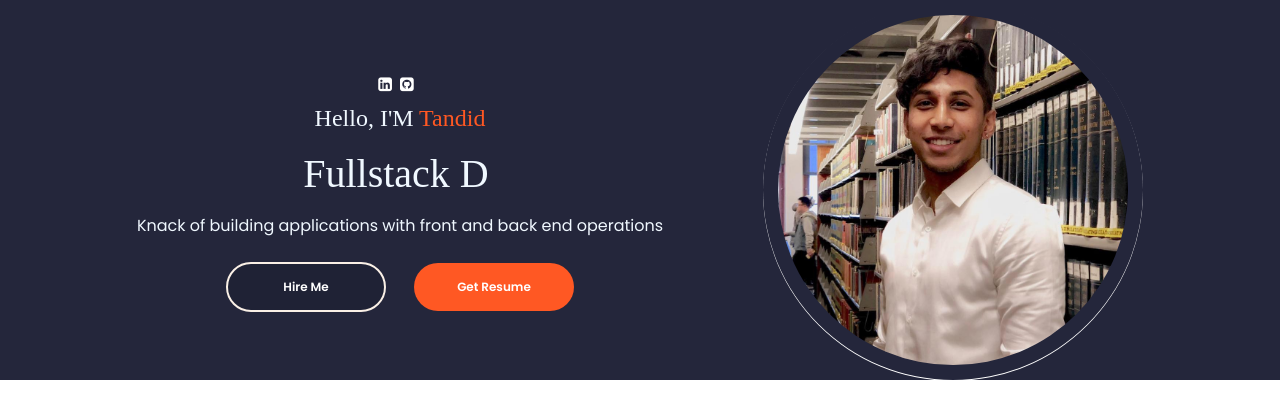
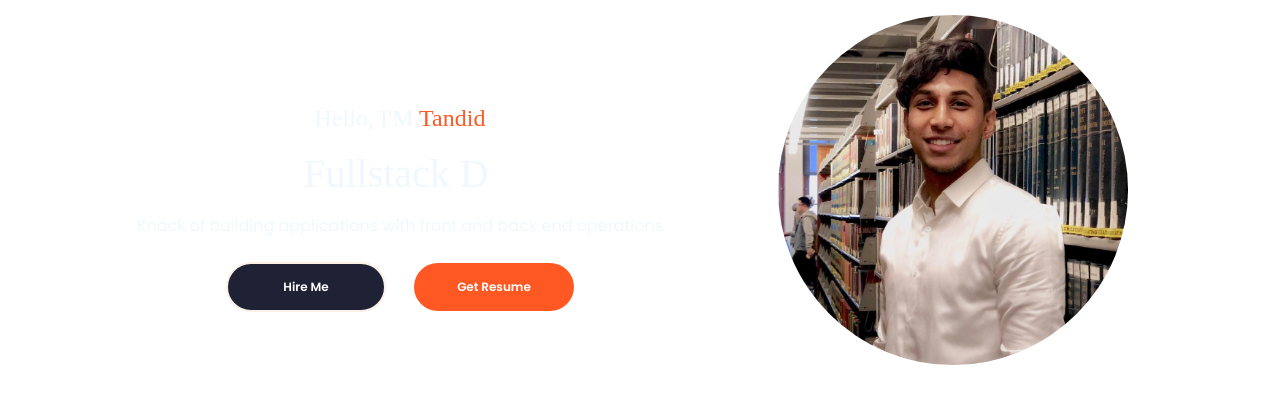
Before and after one commit to Tandid/tandidalam, a React (Create React App) app: page / in a window 1280 px wide. Shown: the top 418 px of the page. Built offline with nearby package versions, Linux system fonts and the light colour scheme; a web font is replaced by a local one.

Commit message:
refactored some code and added more styling

```diff
--- a/src/PortfolioContainer/Home/Profile.css
+++ b/src/PortfolioContainer/Home/Profile.css
@@ -5,7 +5,6 @@
   justify-content: center;
   height: 10%;
   min-height: fit-content;
-  background-image: url("../../assets/Home/bg.jpg");
 }
 
 .profile-parent {
```
